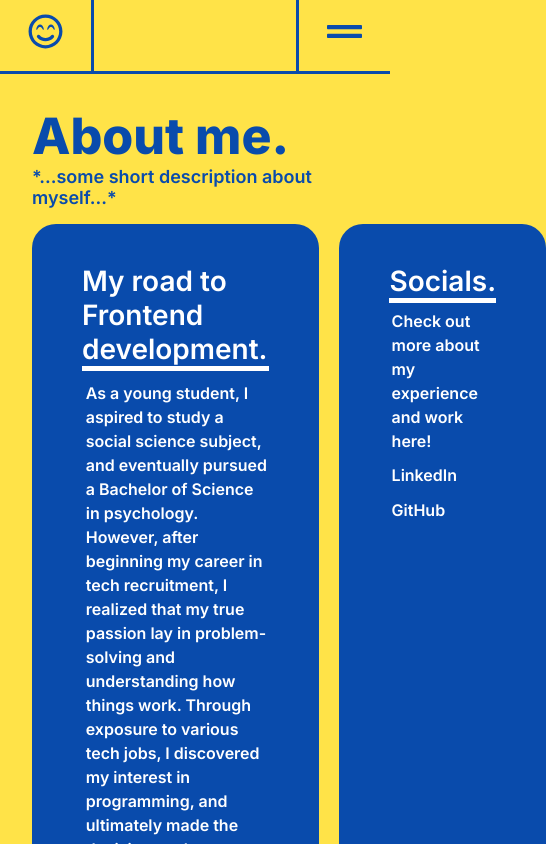
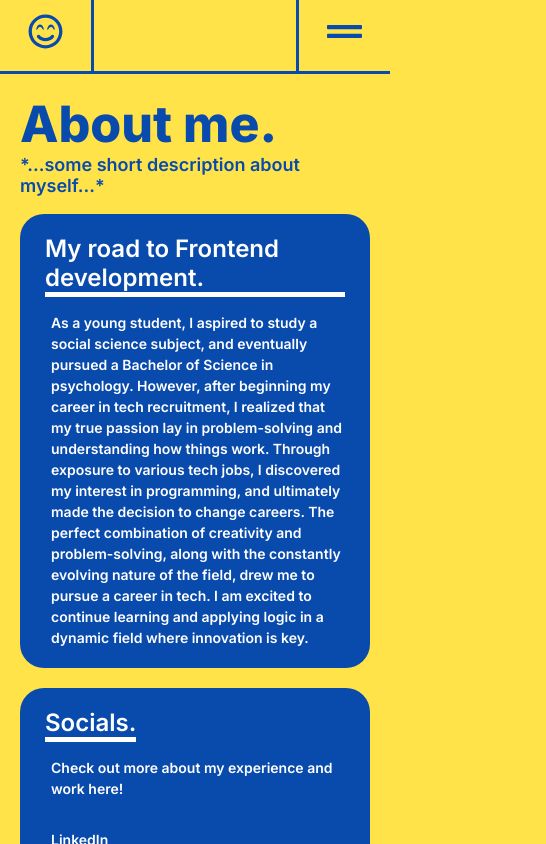
Before and after one commit to idamakela/assign-5, a Next.js app: page /about in a window 390 px wide. Shown: the top 844 px of the page, 546 px wide, since content can reach past the window. Built offline with nearby package versions, Linux system fonts and the light colour scheme.

Commit message:
mobile view for about page done, plus new mixins

```diff
--- a/styles/_mixins.scss
+++ b/styles/_mixins.scss
@@ -44,3 +44,11 @@
     font-size: 1.6rem;
     font-weight: 600;
 }
+
+@mixin mobile-title {
+    font-size: 2.4rem;
+}
+
+@mixin mobile-body {
+    font-size: 1.4rem;
+}
--- a/styles/about.scss
+++ b/styles/about.scss
@@ -62,3 +62,22 @@
         grid-area: 2 / 2 / 3 / 4;
     }
 }
+
+@include mobile {
+    .grid-container {
+        display: flex;
+        flex-direction: column;
+
+        div {
+            padding: 20px 25px;
+
+            h3 {
+                @include mobile-title;
+            }
+
+            p {
+                @include mobile-body;
+            }
+        }
+    }
+}
--- a/styles/contact.scss
+++ b/styles/contact.scss
@@ -92,5 +92,4 @@
 }
 
 @include mobile {
-
 }
--- a/styles/globals.scss
+++ b/styles/globals.scss
@@ -183,7 +183,7 @@ button:disabled {
 
 @include mobile {
     main {
-        padding: 32px;
+        padding: 20px;
     }
 
     nav {
--- a/styles/projects.scss
+++ b/styles/projects.scss
@@ -106,12 +106,12 @@
         padding: 2em;
 
         h3 {
-            font-size: 2.4rem;
+            @include mobile-title;
         }
 
         p {
+            @include mobile-body;
             text-align: start;
-            font-size: 1.4rem;
         }
 
         &#odd {
```
